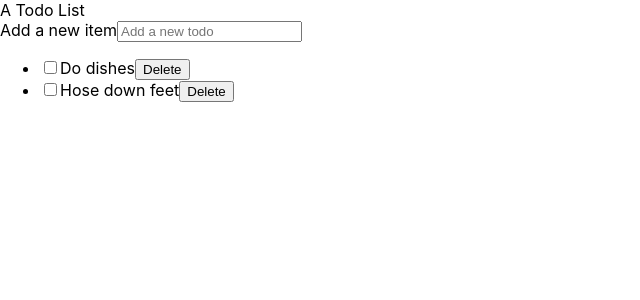
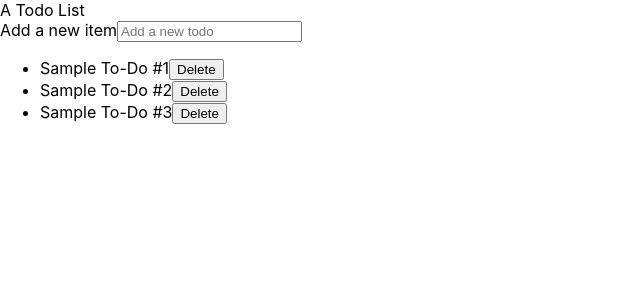
Before and after one commit to jallend1/practiceTodo, a React (Create React App) app: page / in a window 1280 px wide. Shown: the top 300 px of the page, without its empty margins (0-640 px from the left). Built offline with nearby package versions, Linux system fonts and the light colour scheme; the HTML template or start-up script is replaced by a standard one.

Commit message:
Adds ability to toggle an item complete without deleting it

```diff
--- a/src/App.js
+++ b/src/App.js
@@ -7,15 +7,18 @@ class App extends React.Component {
     super(props);
     this.state = {
       todoList: [
-        { content: "Do dishes", id: 5 },
-        { content: "Hose down feet", id: 10 }
+        { content: "Sample To-Do #1", isComplete: false, id: 1 },
+        { content: "Sample To-Do #2", isComplete: false, id: 2 },
+        { content: "Sample To-Do #3", isComplete: false, id: 3 }
       ]
     };
   }
+
   addNew = (e) => {
     e.preventDefault();
     const newItem = {};
     newItem.content = e.target.newitem.value;
+    newItem.isComplete = false;
     newItem.id = Math.random();
     const todoList = [...this.state.todoList, newItem];
     this.setState({ todoList });
@@ -28,12 +31,23 @@ class App extends React.Component {
     });
     this.setState({ todoList });
   };
+
+  toggleComplete = (id) => {
+    const todoList = this.state.todoList;
+    const index = this.state.todoList.findIndex((todo) => todo.id === id);
+    todoList[index].isComplete = !todoList[index].isComplete;
+    this.setState({ todoList });
+  };
   render() {
     return (
       <>
         <header>A Todo List</header>
         <AddTodo addNew={this.addNew} />
-        <Todos todoList={this.state.todoList} removeItem={this.removeItem} />
+        <Todos
+          todoList={this.state.todoList}
+          removeItem={this.removeItem}
+          toggleComplete={this.toggleComplete}
+        />
       </>
     );
   }
--- a/src/Components/AddTodo.js
+++ b/src/Components/AddTodo.js
@@ -1,8 +1,8 @@
 import React from "react";
 
-const AddTodo = (props) => {
+const AddTodo = ({ addNew }) => {
   return (
-    <form name="addform" onSubmit={props.addNew}>
+    <form name="addform" onSubmit={addNew}>
       <label htmlFor="newtodo">Add a new item</label>
       <input id="newitem" type="text" placeholder="Add a new todo"></input>
     </form>
--- a/src/Components/Todos.js
+++ b/src/Components/Todos.js
@@ -1,14 +1,18 @@
 import React from "react";
 
-const Todos = ({ todoList, removeItem }) => {
+const Todos = ({ todoList, removeItem, toggleComplete }) => {
   const renderTodos = () => {
     // If we got some todos on the list, render them
     if (todoList.length) {
       return todoList.map((todo) => {
         return (
           <li key={todo.id}>
-            <input type="checkbox" id={todo.id} />
-            {todo.content}
+            <span
+              className={todo.isComplete ? "completed" : null}
+              onClick={() => toggleComplete(todo.id)}
+            >
+              {todo.content}
+            </span>
             <button onClick={() => removeItem(todo.id)}>Delete</button>
           </li>
         );
--- a/src/index.css
+++ b/src/index.css
@@ -1,13 +1,17 @@
 body {
   margin: 0;
-  font-family: -apple-system, BlinkMacSystemFont, 'Segoe UI', 'Roboto', 'Oxygen',
-    'Ubuntu', 'Cantarell', 'Fira Sans', 'Droid Sans', 'Helvetica Neue',
+  font-family: -apple-system, BlinkMacSystemFont, "Segoe UI", "Roboto", "Oxygen",
+    "Ubuntu", "Cantarell", "Fira Sans", "Droid Sans", "Helvetica Neue",
     sans-serif;
   -webkit-font-smoothing: antialiased;
   -moz-osx-font-smoothing: grayscale;
 }
 
 code {
-  font-family: source-code-pro, Menlo, Monaco, Consolas, 'Courier New',
+  font-family: source-code-pro, Menlo, Monaco, Consolas, "Courier New",
     monospace;
 }
+
+.completed {
+  text-decoration: line-through;
+}
```
